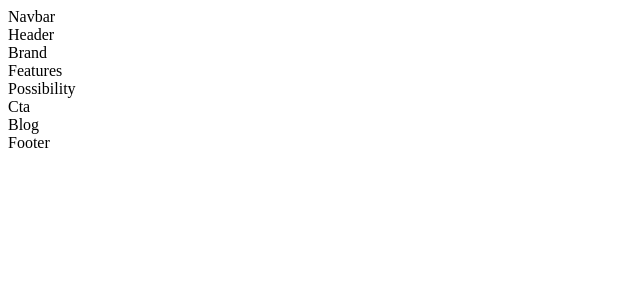
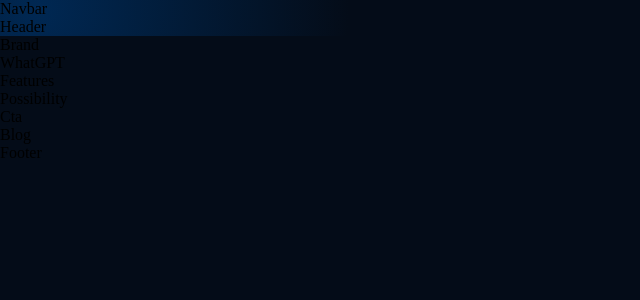
Before and after one commit to mehmethayirli/GPT-UIUX, a React (Create React App) app: page / in a window 1280 px wide. Shown: the top 300 px of the page, without its empty margins (0-640 px from the left). Built offline with nearby package versions, Linux system fonts and the light colour scheme.

Commit message:
css update

```diff
--- a/src/App.js
+++ b/src/App.js
@@ -1,5 +1,13 @@
 import React from "react";
-import { Footer, Blog, Possibility, Features, Header } from "./containers";
+import "./app.css";
+import {
+  Footer,
+  Blog,
+  Possibility,
+  WhatGPT,
+  Features,
+  Header,
+} from "./containers";
 import { CTA, Brand, Navbar } from "./components";
 
 const app = () => {
@@ -10,7 +18,7 @@
         <Header />
       </div>
       <Brand />
-      {/* gpt */}
+      <WhatGPT />
       <Features />
       <Possibility />
       <CTA />
--- /dev/null
+++ b/src/app.css
@@ -0,0 +1,114 @@
+* {
+  box-sizing: border-box;
+  padding: 0;
+  margin: 0;
+  scroll-behavior: smooth;
+}
+
+body {
+  background: var(--color-bg);
+}
+
+a {
+  color: unset;
+  text-decoration: none;
+}
+
+.gradient__bg {
+  background: -moz-radial-gradient(
+    circle at 3% 25%,
+    rgba(0, 40, 83, 1) 0%,
+    rgba(4, 12, 24, 1) 25%
+  );
+
+  /* safari 5.1+,chrome 10+ */
+  background: -webkit-radial-gradient(
+    circle at 3% 25%,
+    rgba(0, 40, 83, 1) 0%,
+    rgba(4, 12, 24, 1) 25%
+  );
+
+  /* opera 11.10+ */
+  background: -o-radial-gradient(
+    circle at 3% 25%,
+    rgba(0, 40, 83, 1) 0%,
+    rgba(4, 12, 24, 1) 25%
+  );
+
+  /* ie 10+ */
+  background: -ms-radial-gradient(
+    circle at 3% 25%,
+    rgba(0, 40, 83, 1) 0%,
+    rgba(4, 12, 24, 1) 25%
+  );
+
+  /* global 92%+ browsers support */
+  background: radial-gradient(
+    circle at 3% 25%,
+    rgba(0, 40, 83, 1) 0%,
+    rgba(4, 12, 24, 1) 25%
+  );
+}
+
+.gradient__text {
+  background: var(--gradient-text);
+  background-clip: text;
+  -webkit-background-clip: text;
+  -webkit-text-fill-color: transparent;
+}
+
+.section__padding {
+  padding: 4rem 6rem;
+}
+
+.section__margin {
+  margin: 4rem 6rem;
+}
+
+.scale-up-center {
+  -webkit-animation: scale-up-center 0.4s cubic-bezier(0.39, 0.575, 0.565, 1)
+    both;
+  animation: scale-up-center 0.4s cubic-bezier(0.39, 0.575, 0.565, 1) both;
+}
+
+@-webkit-keyframes scale-up-center {
+  0% {
+    -webkit-transform: scale(0.5);
+    transform: scale(0.5);
+  }
+  100% {
+    -webkit-transform: scale(1);
+    transform: scale(1);
+  }
+}
+
+@keyframes scale-up-center {
+  0% {
+    -webkit-transform: scale(0.5);
+    transform: scale(0.5);
+  }
+  100% {
+    -webkit-transform: scale(1);
+    transform: scale(1);
+  }
+}
+
+@media screen and (max-width: 700px) {
+  .section__padding {
+    padding: 4rem;
+  }
+
+  .section__margin {
+    margin: 4rem;
+  }
+}
+
+@media screen and (max-width: 550px) {
+  .section__padding {
+    padding: 4rem 2rem;
+  }
+
+  .section__margin {
+    margin: 4rem 2rem;
+  }
+}
--- a/src/containers/index.js
+++ b/src/containers/index.js
@@ -4,4 +4,4 @@
 export { default as Header } from "./header/Header";
 export { default as Navbar } from "./navbar/Navbar";
 export { default as Possibility } from "./possibility/Possibility";
-//export { default as WhatGPT } from "./whatGPT/WhatGPT";
+export { default as WhatGPT } from "./whatGPT/WhatGPT";
--- a/src/containers/whatGPT/WhatGPT.jsx
+++ b/src/containers/whatGPT/WhatGPT.jsx
@@ -1,8 +1,7 @@
 import React from "react";
 import "./whatGPT.css";
-
-const whatGPT = () => {
-  return <div>whatGPT</div>;
+const WhatGPT = () => {
+  return <div>WhatGPT</div>;
 };
 
-export default whatGPT;
+export default WhatGPT;
--- /dev/null
+++ b/src/index.css
@@ -0,0 +1,14 @@
+@import url("https://fonts.googleapis.com/css2?family=Manrope:wght@200;300;400;500;600;700;800&display=swap");
+
+:root {
+  --font-family: "Manrope", sans-serif;
+
+  --gradient-text: linear-gradient(89.97deg, #ae67fa 1.84%, #f49867 102.67%);
+  --gradient-bar: linear-gradient(103.22deg, #ae67fa -13.86%, #f49867 99.55%);
+
+  --color-bg: #040c18;
+  --color-footer: #031b34;
+  --color-blog: #042c54;
+  --color-text: #81afdd;
+  --color-subtext: #ff8a71;
+}
--- a/src/index.js
+++ b/src/index.js
@@ -1,5 +1,6 @@
 import React from "react";
 import ReactDOM from "react-dom";
 import App from "./app";
+import "./index.css";
 
 ReactDOM.render(<App />, document.getElementById("root"));
```
